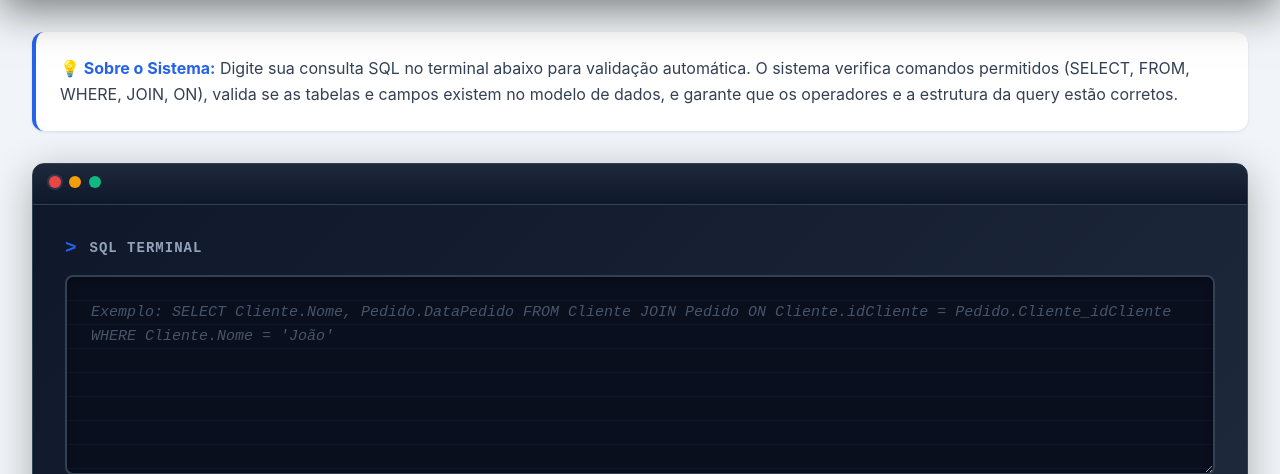
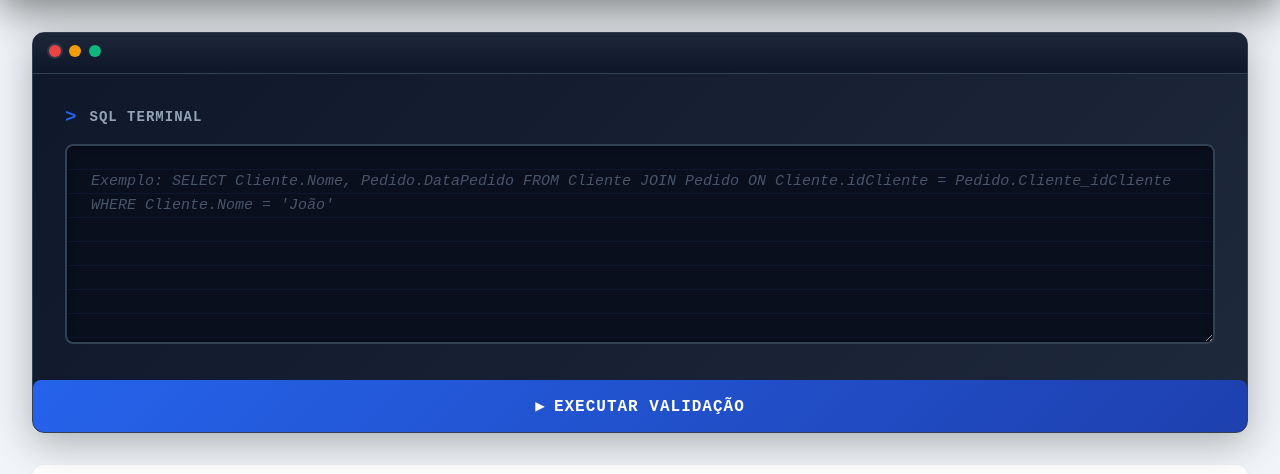
Before and after one commit to Rafilde/processador-consultas-sql, a Flask app: page / in a window 1280 px wide. Shown: the part 128-602 px from the top of the page. Run offline with Flask 3, Linux system fonts and the light colour scheme.

Commit message:
remove: remove info-bar

```diff
--- a/processador-consultas/static/css/main-content.css
+++ b/processador-consultas/static/css/main-content.css
@@ -1,23 +1,3 @@
-/* ==================== INFO BAR ==================== */
-.info-bar {
-    background: var(--white);
-    padding: 1.5rem;
-    border-radius: 12px;
-    box-shadow: 0 1px 3px rgba(0, 0, 0, 0.1);
-    margin-bottom: 2rem;
-    border-left: 4px solid var(--primary-blue);
-}
-
-.info-bar p {
-    color: var(--gray-dark);
-    font-size: 1rem;
-    line-height: 1.6;
-}
-
-.info-bar strong {
-    color: var(--primary-blue);
-}
-
 /* ==================== MAIN PANEL ==================== */
 .main-panel {
     background: linear-gradient(135deg, #0f172a 0%, #1e293b 100%);
--- a/processador-consultas/templates/index.html
+++ b/processador-consultas/templates/index.html
@@ -34,17 +34,6 @@
 
     <!-- Main Content -->
     <div class="container">
-        <!-- Info Bar -->
-        <div class="info-bar">
-            <p>
-                <strong>💡 Sobre o Sistema:</strong>
-                Digite sua consulta SQL no terminal abaixo para validação automática.
-                O sistema verifica comandos permitidos (SELECT, FROM, WHERE, JOIN, ON),
-                valida se as tabelas e campos existem no modelo de dados,
-                e garante que os operadores e a estrutura da query estão corretos.
-            </p>
-        </div>
-
         <!-- Main Panel -->
         <div class="main-panel">
             <div class="form-group">
```
